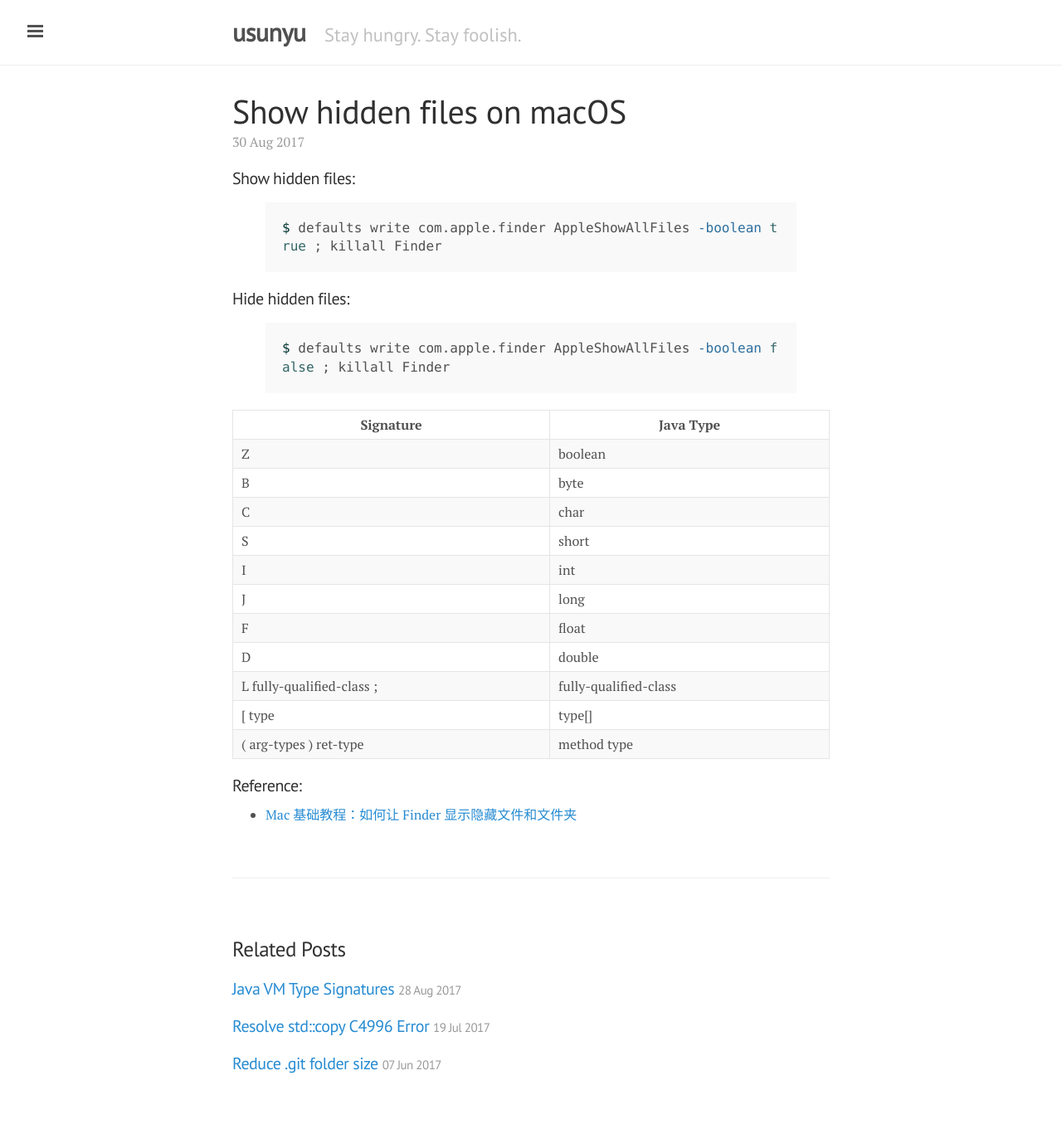
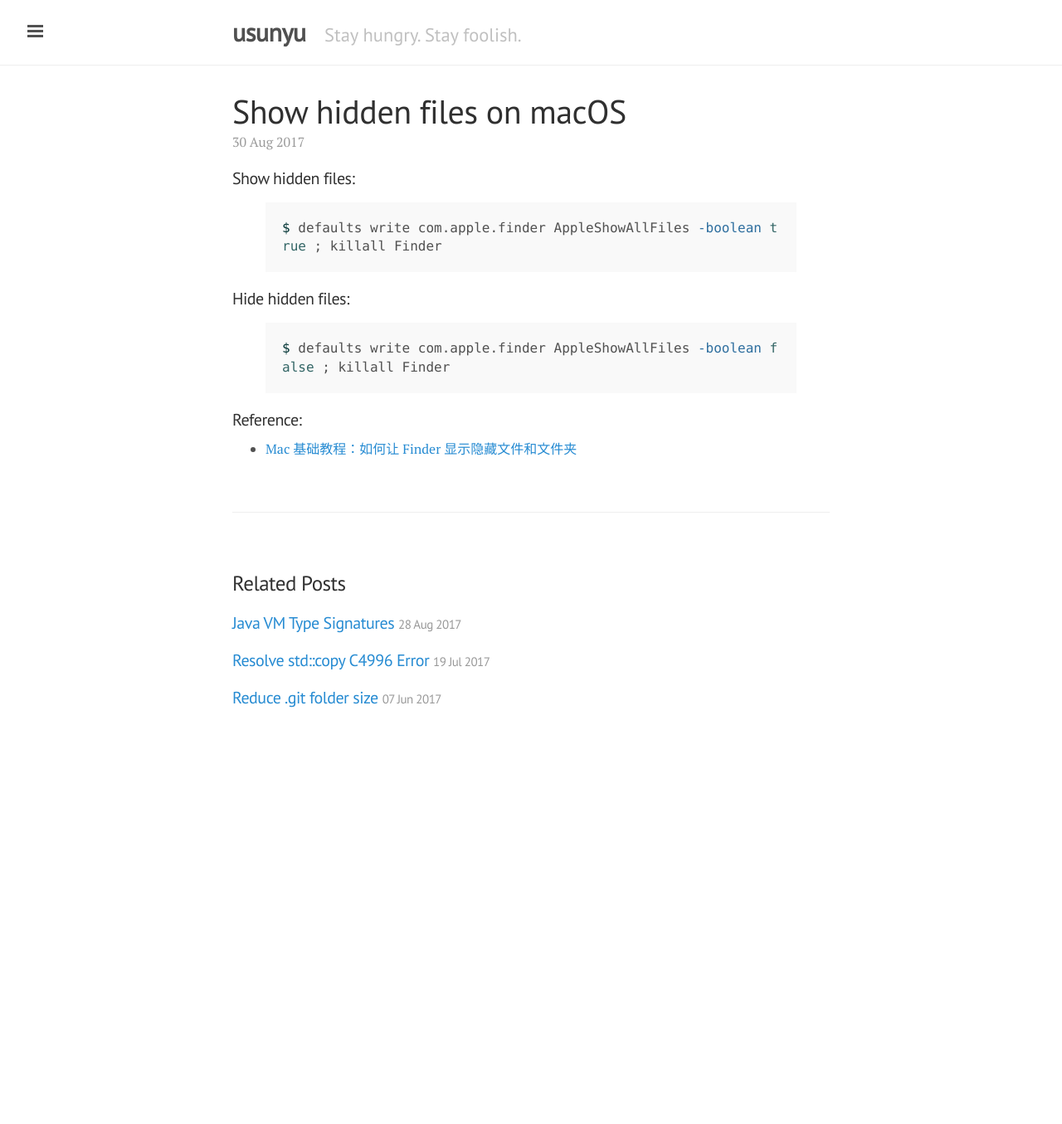
Before and after one commit to usunyu/usunyu.github.io, a Jekyll site: the page built from note/_posts/2017-08-30-mac-show-hidden-files.markdown, in a window 1280 px wide. Shown: the whole page at 83% size. Built offline with Jekyll 4.4.1, drawn with Linux system fonts in a browser that asks for light colours; after the commit the page ends 914 px from its top, so only the background shows below that.

Commit message:
[post] fix error content

```diff
--- a/note/_posts/2017-08-30-mac-show-hidden-files.markdown
+++ b/note/_posts/2017-08-30-mac-show-hidden-files.markdown
@@ -13,19 +13,5 @@
 $ defaults write com.apple.finder AppleShowAllFiles -boolean false ; killall Finder
 {% endhighlight %}
 
-| Signature | Java Type |
-| ------| ------ |
-| Z | boolean |
-| B | byte |
-| C | char |
-| S | short |
-| I | int |
-| J | long |
-| F | float |
-| D | double |
-| L fully-qualified-class ; | fully-qualified-class |
-| [ type | type[] |
-| ( arg-types ) ret-type | method type |
-
 #### Reference:
 * [Mac 基础教程：如何让 Finder 显示隐藏文件和文件夹](https://sspai.com/post/26273)
```
